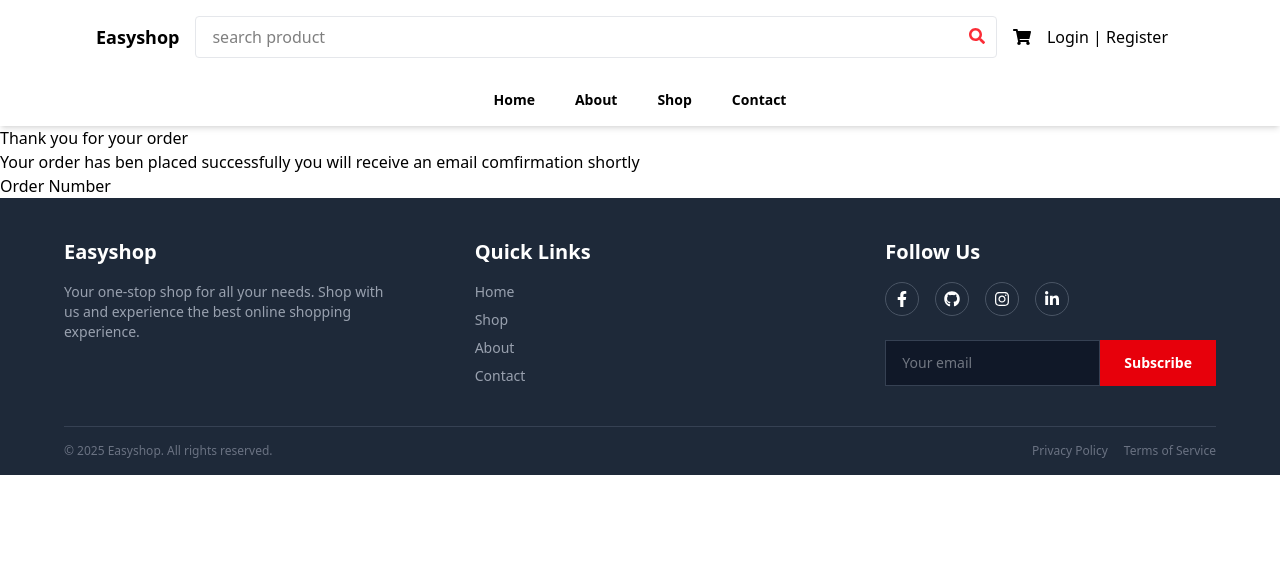
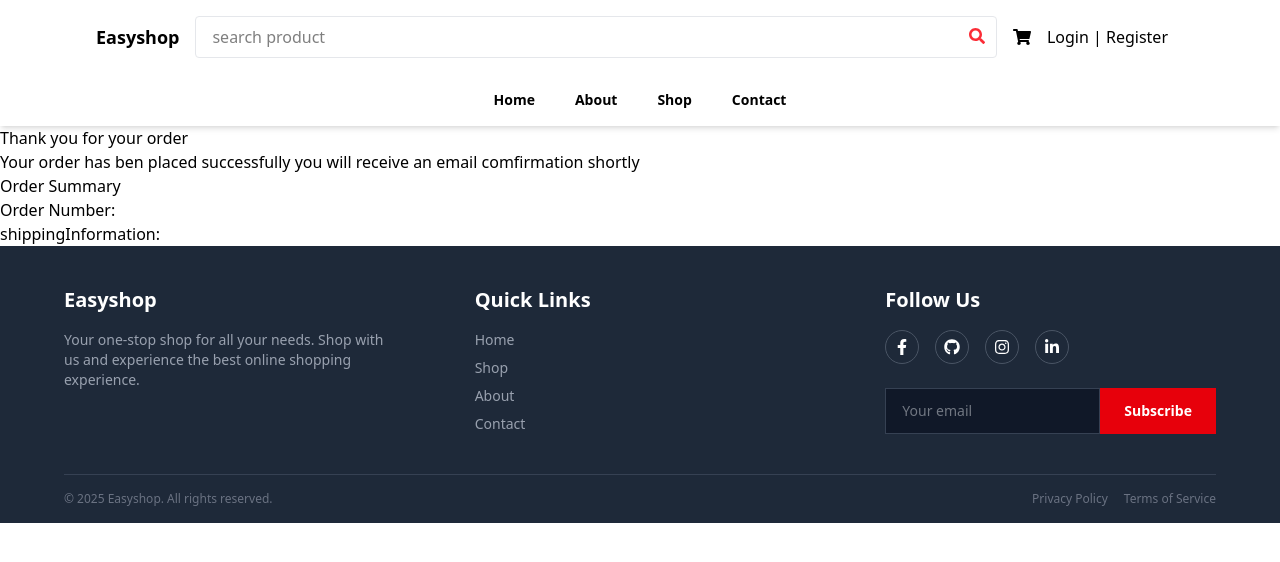
Before and after one commit to Muhammad-Munsif/e-commerce, a React (Vite) app: page /order-confirmation in a window 1280 px wide. Shown: the top 562 px of the page. Built offline with nearby package versions, Linux system fonts and the light colour scheme.

Commit message:
a few changes in checkout component

```diff
--- a/src/pages/Order.jsx
+++ b/src/pages/Order.jsx
@@ -1,15 +1,20 @@
-import React from 'react'
+import React from "react";
 
-const Order = () => {
+const Order = ({ order }) => {
   return (
     <div>
-        <h2>Thank you for your order</h2>
-        <p>Your order has ben placed successfully you will receive an email comfirmation shortly</p>
-        <div>
-            <h3>Order Number</h3>
-        </div>
+      <h2>Thank you for your order</h2>
+      <p>
+        Your order has ben placed successfully you will receive an email
+        comfirmation shortly
+      </p>
+      <div>
+        <h3>Order Summary</h3>
+        <p>Order Number: {}</p>
+        <p>shippingInformation: {}</p>
+      </div>
     </div>
-  )
-}
+  );
+};
 
-export default Order
+export default Order;
```
